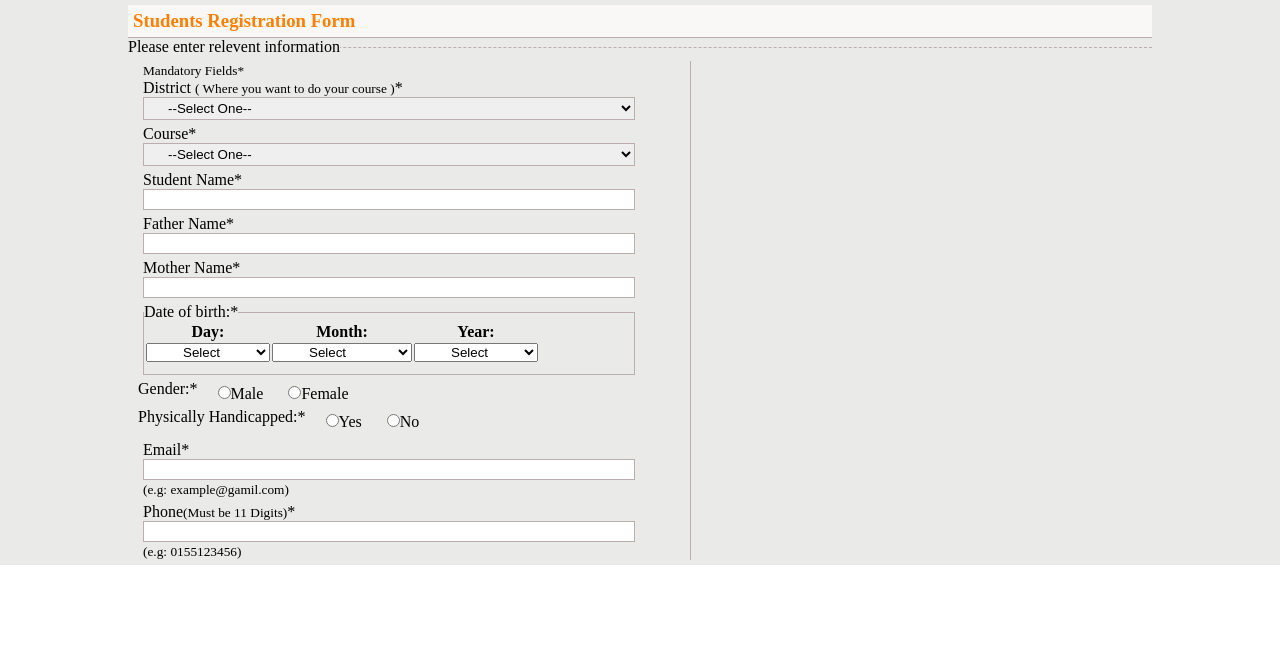
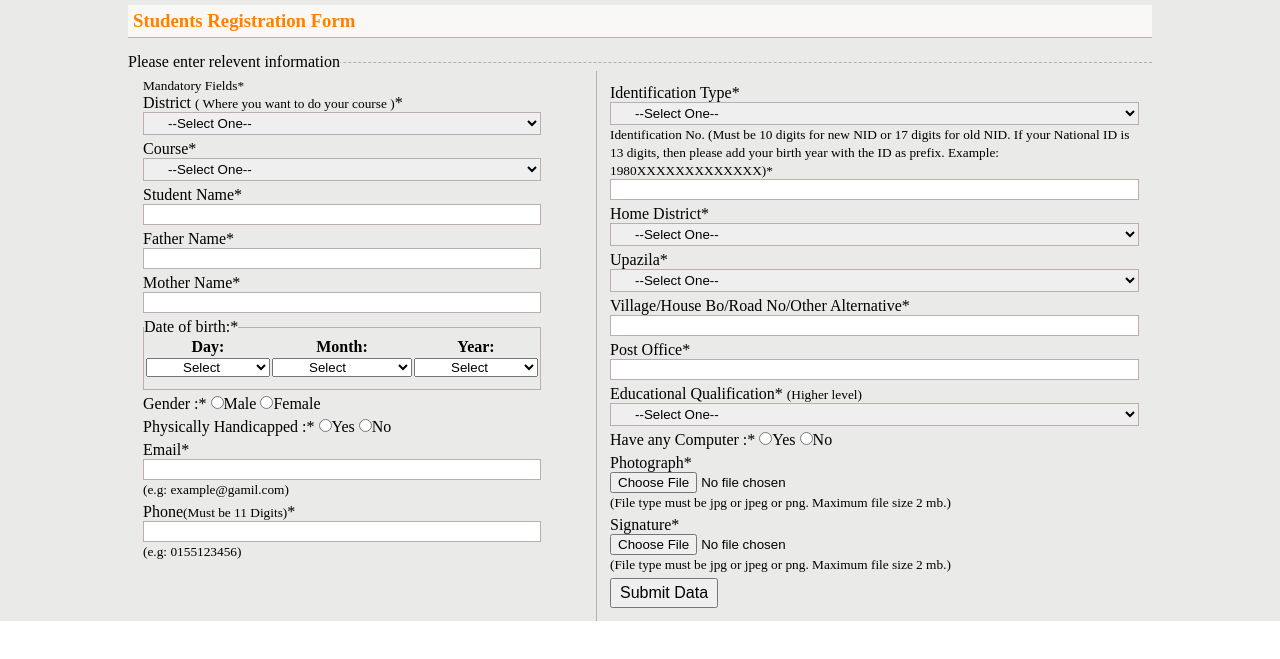
Before and after one commit to rupachakma/registration-form-2, a plain HTML site: page index.html in a window 1280 px wide. Shown: the part 113-772 px from the top of the page. Drawn offline with Linux system fonts and the light colour scheme.

Commit message:
registar-form

```diff
--- a/css/main.css
+++ b/css/main.css
@@ -47,8 +47,12 @@ a{
     color: rgb(255, 128, 0);
 }
 .devider{
+    margin-top: 15px;
     border: none;
     border-top: 1px dashed rgb(188, 174, 174);;
+}
+.form-wrapper{
+    display: flex;
 }
 .left-form-wrapper{
     width: 55%;
@@ -89,3 +93,10 @@ input[type=text],[type=email]{
 fieldset{
     border: 1px solid rgb(188, 174, 174);
 }
+.right-form{
+    padding: 8px;
+}
+button{
+    padding: 4px 8px;
+    font-size: medium;
+}
--- a/index.html
+++ b/index.html
@@ -137,23 +137,15 @@
                                 </table>
                               </fieldset>
                         </div>
-                        <div class="check">
-                            <label for="gender">Gender:*</label>
-                            <div  class="input-field">
+                        <div class="input-field">
+                            <label for="gender">Gender :*</label>
                                 <input type="radio" name="gender" value="Male">Male
-                            </div>
-                            <div  class="input-field">
                                 <input type="radio" name="gender" value="Female">Female
-                            </div>
                         </div>
-                        <div class="check">
-                            <label for="physical-check">Physically Handicapped:*</label>
-                            <div  class="input-field">
+                        <div class="input-field">
+                            <label for="physical-check">Physically Handicapped :*</label>
                                 <input type="radio" name="physical-check" value="Yes">Yes
-                            </div>
-                           <div  class="input-field">
                             <input type="radio" name="physical-check" value="No">No
-                           </div>
                         </div>
                         <div  class="input-field">
                             <label for="email">Email*</label><br>
@@ -169,6 +161,87 @@
                 </div>
                 <!-- end left form -->
                 <!-- start right form -->
+                <div class="right-form-wrapper">
+                    <div class="right-form">
+                        <div class="input-field">
+                            <label for="identification-type">Identification Type*</label><br>
+                            <select name="identification-type" class="form-label" id="identification-type">
+                                <option value="select one">--Select One--</option>
+                                <option value="Birth-cert">Birth Certificate No</option>
+                                <option value="national-id">National Id</option>
+
+                            </select><br>
+                            <small>Identification No. (Must be 10 digits for new NID or 17 digits for old NID. If your National ID is 13 digits, then please add your birth year with the ID as prefix. Example: 1980XXXXXXXXXXXXX)*</small>
+                            <input type="text">
+                        </div>
+                        <div class="input-field">
+                            <label for="home-district">Home District*</label><br>
+                            <select name="home-district" class="form-label" id="home-district">
+                            <option value="select one">--Select One--</option>
+                            <option value="gazipur">Gazipur</option>
+                            <option value="chittagong">Chittagong</option>
+                            <option value="khagrachari">Khagrachari</option>
+                            <option value="kulna">Kulna</option>
+                            <option value="shylet">Shylet</option>
+                            <option value="hobiganj">Hobiganj</option>
+                            <option value="bandarban">Bandarban</option>
+                        </select>
+                        </div>
+                        <div class="input-field">
+                            <label for="upazila">Upazila*</label><br>
+                            <select name="upazila" class="form-label" id="upazila">
+                            <option value="select one">--Select One--</option>
+                            <option value="gazipur">Gazipur</option>
+                            <option value="chittagong">Chittagong</option>
+                            <option value="khagrachari">Khagrachari</option>
+                            <option value="kulna">Kulna</option>
+                            <option value="shylet">Shylet</option>
+                            <option value="hobiganj">Hobiganj</option>
+                            <option value="bandarban">Bandarban</option>
+                        </select>
+                        </div>
+                        <div  class="input-field">
+                            <label for="address">Village/House Bo/Road No/Other Alternative*</label><br>
+                            <input type="text" value="">
+                        </div>
+                        <div  class="input-field">
+                            <label for="post-office">Post Office*</label><br>
+                            <input type="text" value="">
+                        </div>
+                        <div class="input-field">
+                            <label for="qualification">Educational Qualification* <small>(Higher level)</small></label><br>
+                            <select name="qualification" class="form-label" id="qualification">
+                            <option value="select one">--Select One--</option>
+                            <option value="Hsc">Higher Secondary</option>
+                            <option value="bachelor">Bachelor</option>
+                            <option value="master">Master</option>
+                            <option value="phd">Phd</option>
+
+                        </select>
+                    </div>
+                    <div class="input-field">
+                        <label for="computer">Have any Computer :*</label>
+                        <input type="radio" name="computer" value="Yes">Yes
+                        <input type="radio" name="computer" value="No">No
+                    </div>
+                    <div class="input-field">
+                        <label for="image">Photograph*</label>
+                        <div>
+                            <input type="file">
+                        </div>
+                        <small>(File type must be jpg or jpeg or png. Maximum file size 2 mb.)</small>
+                    </div>
+                    <div class="input-field">
+                        <label for="sign">Signature*</label>
+                        <div>
+                            <input type="file">
+                        </div>
+                        <small>(File type must be jpg or jpeg or png. Maximum file size 2 mb.)</small>
+                    </div>
+                    <div class="input-field">
+                        <button type="submit">Submit Data</button>
+                    </div>
+                </div>
 
             </div>
 
```
